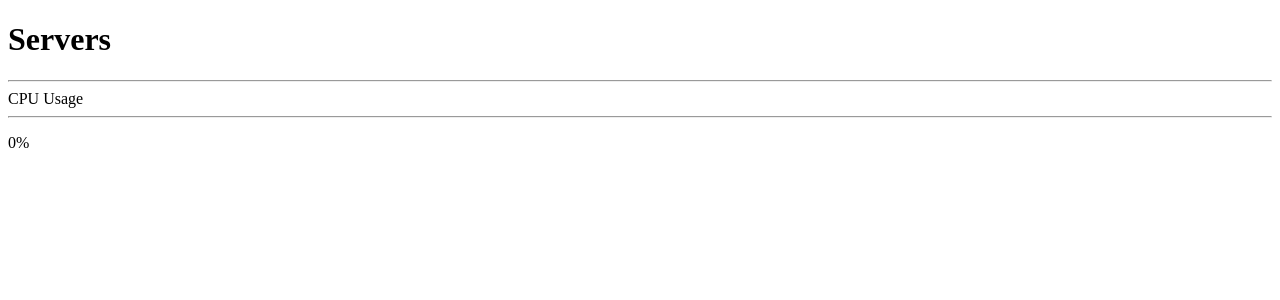
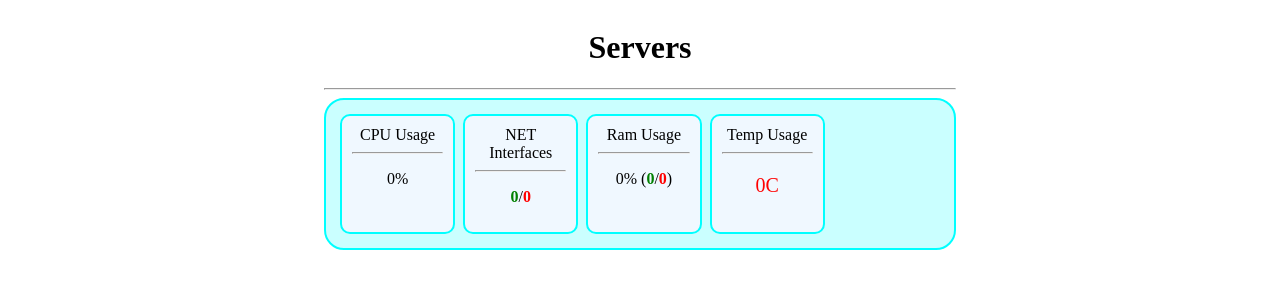
Before and after one commit to CoulterStutz/ServerManager, a Python web app: template Server/Interface/templates/index.html in a window 1280 px wide. Shown: the top 300 px of the page. Run offline with Jinja, Linux system fonts and the light colour scheme; the template is opened without the code that fills it, so the values that code supplies are empty.

Commit message:
CREATE INITIAL FILE

```diff
--- a/Server/Interface/templates/index.html
+++ b/Server/Interface/templates/index.html
@@ -15,6 +15,21 @@
                     <hr>
                     <p>0%</p>
                 </div>
+                <div class="metric" id="cpu">
+                    <h>NET Interfaces</h>
+                    <hr>
+                    <p><b class="bup">0</b>/<b class="bdown">0</b></p>
+                </div>
+                <div class="metric" id="cpu">
+                    <h>Ram Usage</h>
+                    <hr>
+                    <p>0% (<b class="bup">0</b>/<b class="bdown">0</b>)</p>
+                </div>
+                <div class="metric" id="cpu">
+                    <h>Temp Usage</h>
+                    <hr>
+                    <p id="Temp" class="bindicator">0C</p>
+                </div>
             </div>
         </div>
     </body>
--- a/Server/Interface/templates/style.css
+++ b/Server/Interface/templates/style.css
@@ -0,0 +1,37 @@
+.servers{
+    display: table;
+    text-align: center;
+    margin: auto;
+    width: 50%;
+}
+
+.server{
+    background-color: rgb(202, 255, 255);
+    padding: 10px;
+    border-radius: 20px;
+    border: 2px solid cyan;
+    display: flex;
+}
+
+.metric{
+    width: 15%;
+    padding: 10px;
+    background-color: aliceblue;
+    border-radius: 10px;
+    border: 2px solid cyan;
+    margin: 4px;
+}
+
+.bup{
+    color: green;
+}
+
+.bdown{
+    color: red;
+}
+
+.bindicator{
+    font-size: 20px;
+    text-align: center;
+    color: red;
+}
```
